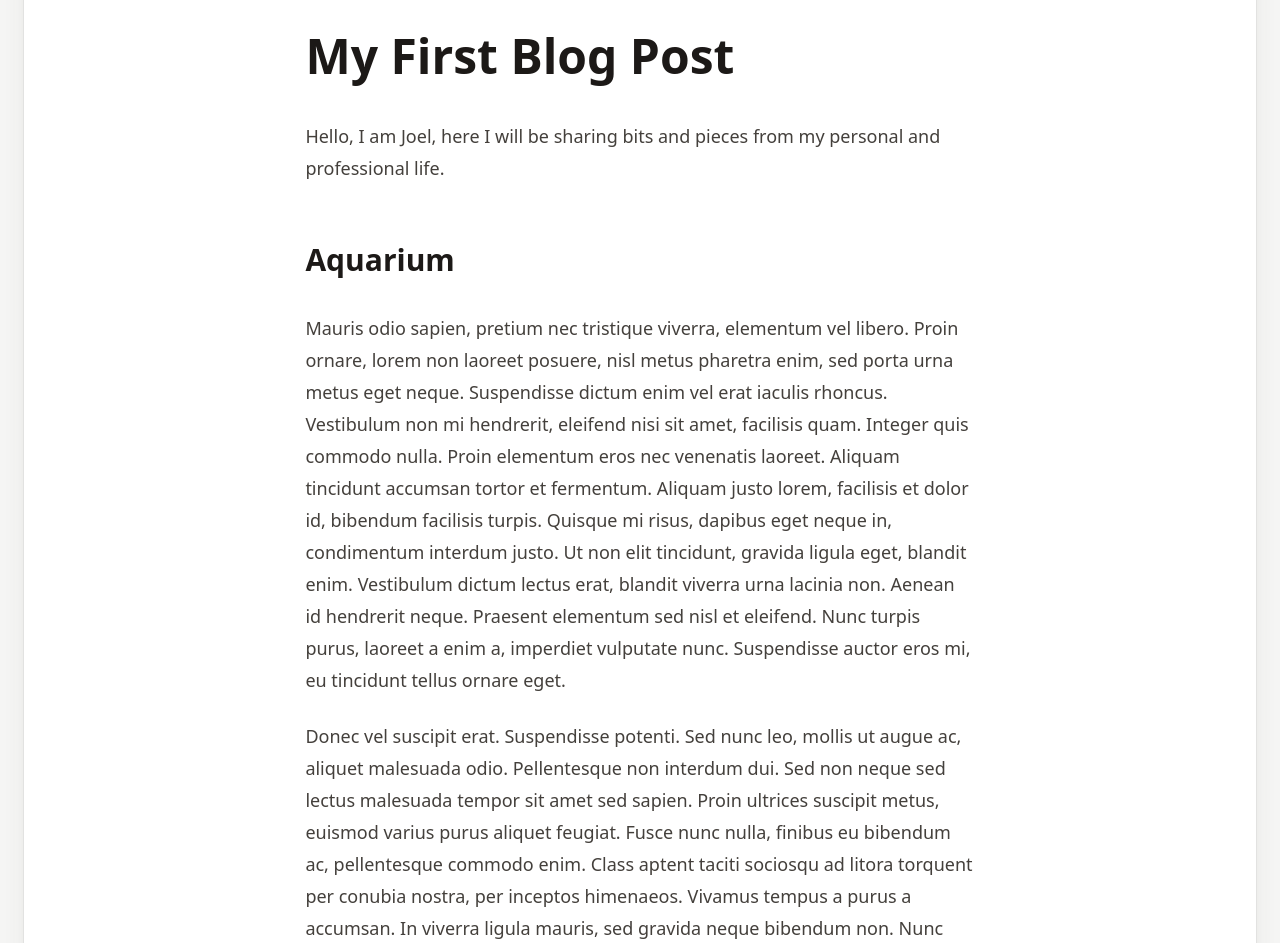
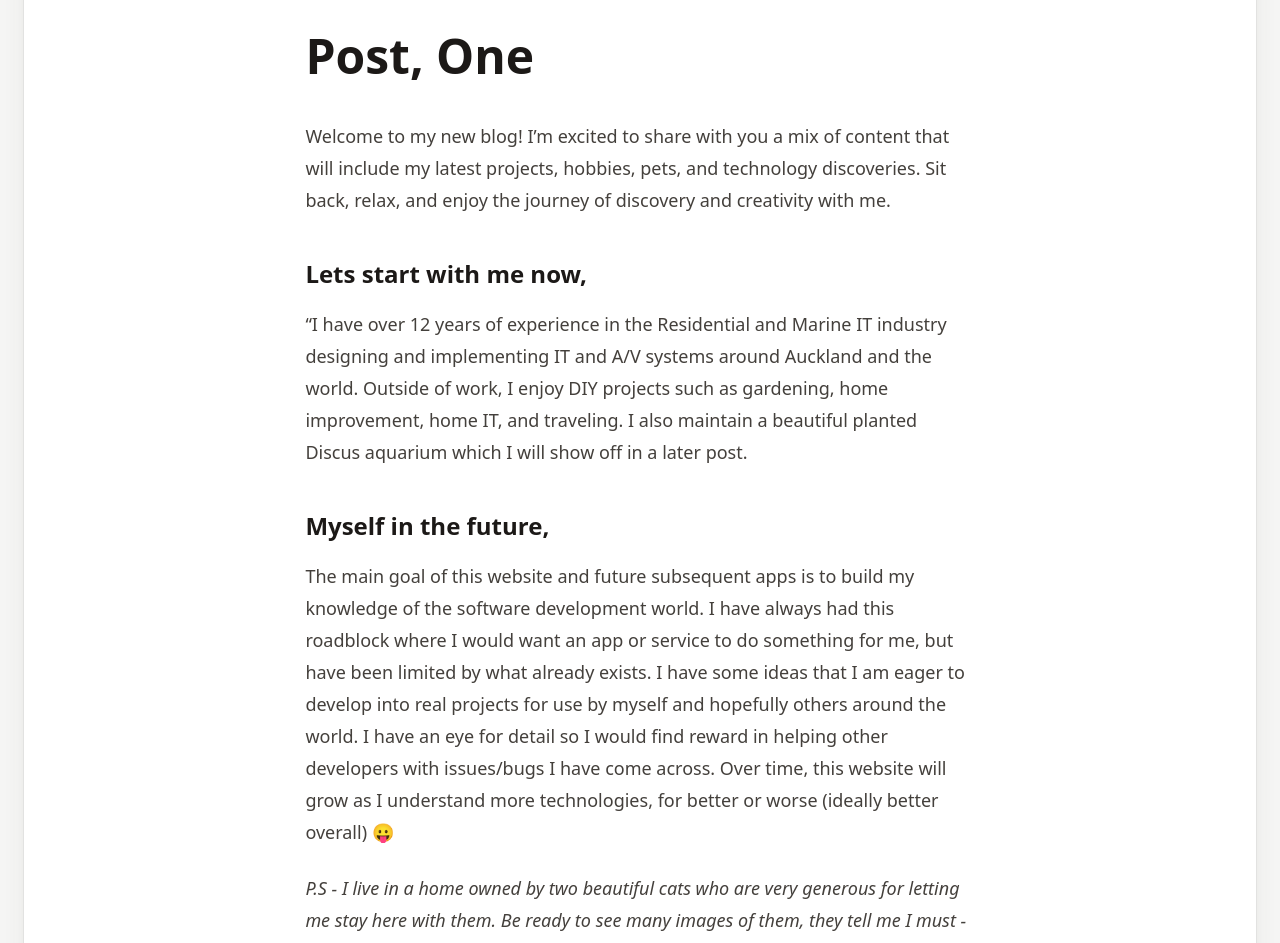
Before and after one commit to joeloconnor-nz/joeloconnor.nz, a Next.js app: page /blog/posts/first in a window 1280 px wide. Shown: the part 200-1143 px from the top of the page. Built offline with nearby package versions, Linux system fonts and the light colour scheme.

Commit message:
Add content to first blog post

```diff
--- a/app/blog/posts/first/post.mdx
+++ b/app/blog/posts/first/post.mdx
@@ -1,21 +1,19 @@
-import catsImage from './images/cats.jpeg';
+import cooperImage from './images/baby-coops.jpg';
 
-# My First Blog Post
+# Post, One
 
-Hello, I am Joel, here I will be sharing bits and pieces from my personal and professional life.
+Welcome to my new blog! I’m excited to share with you a mix of content that will include my latest projects, hobbies, pets, and technology discoveries. Sit back, relax, and enjoy the journey of discovery and creativity with me.
 
-## Aquarium
+### Lets start with me now,
 
-Mauris odio sapien, pretium nec tristique viverra, elementum vel libero. Proin ornare, lorem non laoreet posuere, nisl metus pharetra enim, sed porta urna metus eget neque. Suspendisse dictum enim vel erat iaculis rhoncus. Vestibulum non mi hendrerit, eleifend nisi sit amet, facilisis quam. Integer quis commodo nulla. Proin elementum eros nec venenatis laoreet. Aliquam tincidunt accumsan tortor et fermentum. Aliquam justo lorem, facilisis et dolor id, bibendum facilisis turpis. Quisque mi risus, dapibus eget neque in, condimentum interdum justo. Ut non elit tincidunt, gravida ligula eget, blandit enim. Vestibulum dictum lectus erat, blandit viverra urna lacinia non. Aenean id hendrerit neque. Praesent elementum sed nisl et eleifend. Nunc turpis purus, laoreet a enim a, imperdiet vulputate nunc. Suspendisse auctor eros mi, eu tincidunt tellus ornare eget.
+“I have over 12 years of experience in the Residential and Marine IT industry designing and implementing IT and A/V systems around Auckland and the world. Outside of work, I enjoy DIY projects such as gardening, home improvement, home IT, and traveling. I also maintain a beautiful planted Discus aquarium which I will show off in a later post.
 
-Donec vel suscipit erat. Suspendisse potenti. Sed nunc leo, mollis ut augue ac, aliquet malesuada odio. Pellentesque non interdum dui. Sed non neque sed lectus malesuada tempor sit amet sed sapien. Proin ultrices suscipit metus, euismod varius purus aliquet feugiat. Fusce nunc nulla, finibus eu bibendum ac, pellentesque commodo enim. Class aptent taciti sociosqu ad litora torquent per conubia nostra, per inceptos himenaeos. Vivamus tempus a purus a accumsan. In viverra ligula mauris, sed gravida neque bibendum non. Nunc tincidunt odio at augue egestas tristique. Integer consectetur mauris nisl, ut consectetur nibh tempus vitae.
+### Myself in the future,
 
-## DIY
+The main goal of this website and future subsequent apps is to build my knowledge of the software development world. I have always had this roadblock where I would want an app or service to do something for me, but have been limited by what already exists. I have some ideas that I am eager to develop into real projects for use by myself and hopefully others around the world. I have an eye for detail so I would find reward in helping other developers with issues/bugs I have come across. Over time, this website will grow as I understand more technologies, for better or worse (ideally better overall) 😛
 
-Mauris odio sapien, pretium nec tristique viverra, elementum vel libero. Proin ornare, lorem non laoreet posuere, nisl metus pharetra enim, sed porta urna metus eget neque. Suspendisse dictum enim vel erat iaculis rhoncus. Vestibulum non mi hendrerit, eleifend nisi sit amet, facilisis quam. Integer quis commodo nulla. Proin elementum eros nec venenatis laoreet. Aliquam tincidunt accumsan tortor et fermentum. Aliquam justo lorem, facilisis et dolor id, bibendum facilisis turpis. Quisque mi risus, dapibus eget neque in, condimentum interdum justo. Ut non elit tincidunt, gravida ligula eget, blandit enim. Vestibulum dictum lectus erat, blandit viverra urna lacinia non. Aenean id hendrerit neque. Praesent elementum sed nisl et eleifend. Nunc turpis purus, laoreet a enim a, imperdiet vulputate nunc. Suspendisse auctor eros mi, eu tincidunt tellus ornare eget.
+_P.S - I live in a home owned by two beautiful cats who are very generous for letting me stay here with them. Be ready to see many images of them, they tell me I must - or else… Starting now!_
 
-## Cats
-
-Donec vel suscipit erat. Suspendisse potenti. Sed nunc leo, mollis ut augue ac, aliquet malesuada odio. Pellentesque non interdum dui. Sed non neque sed lectus malesuada tempor sit amet sed sapien. Proin ultrices suscipit metus, euismod varius purus aliquet feugiat. Fusce nunc nulla, finibus eu bibendum ac, pellentesque commodo enim. Class aptent taciti sociosqu ad litora torquent per conubia nostra, per inceptos himenaeos. Vivamus tempus a purus a accumsan. In viverra ligula mauris, sed gravida neque bibendum non. Nunc tincidunt odio at augue egestas tristique. Integer consectetur mauris nisl, ut consectetur nibh tempus vitae.
-
-<Image src={catsImage} width="500" height="176" />
+<p align="center" class="prose">
+    <Image src={cooperImage} title="Baby Coops" width="500" height="176" />
+</p>
```
Also changed, not shown: app/blog/posts/first/images/baby-coops.jpg (added), 1 other file (tests, documents, lock files or other folders).
